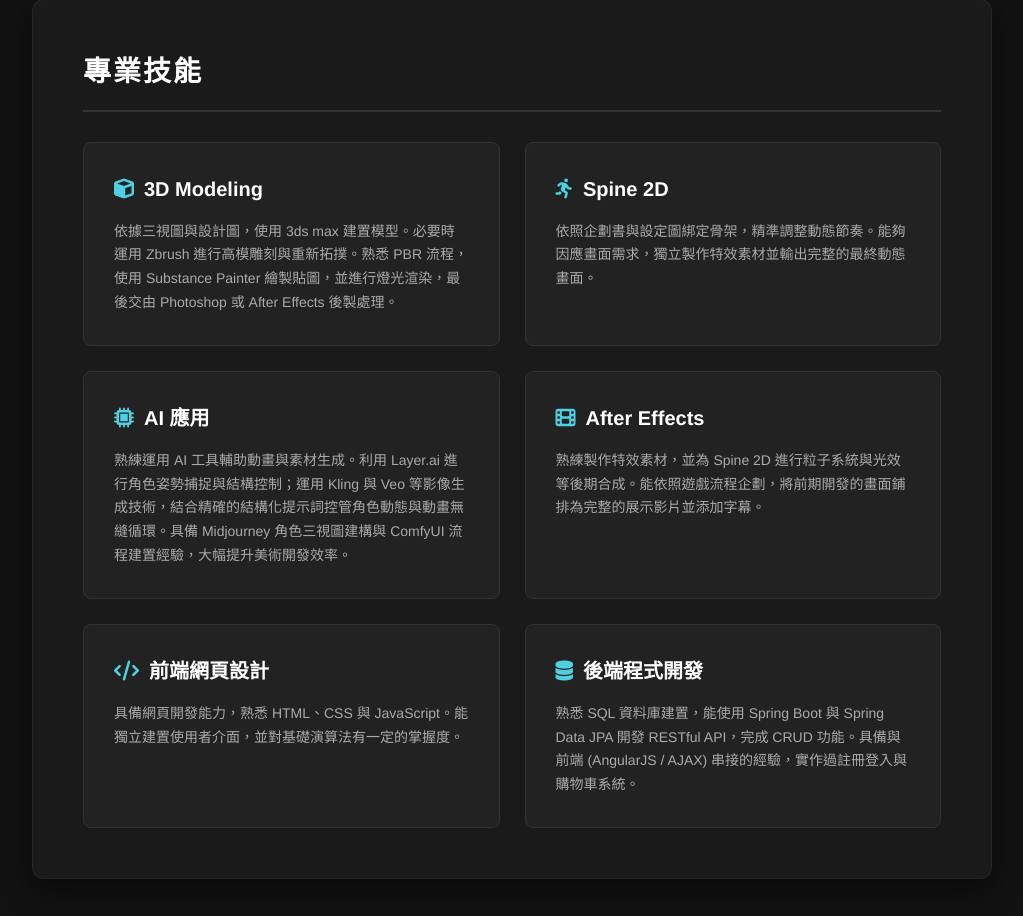
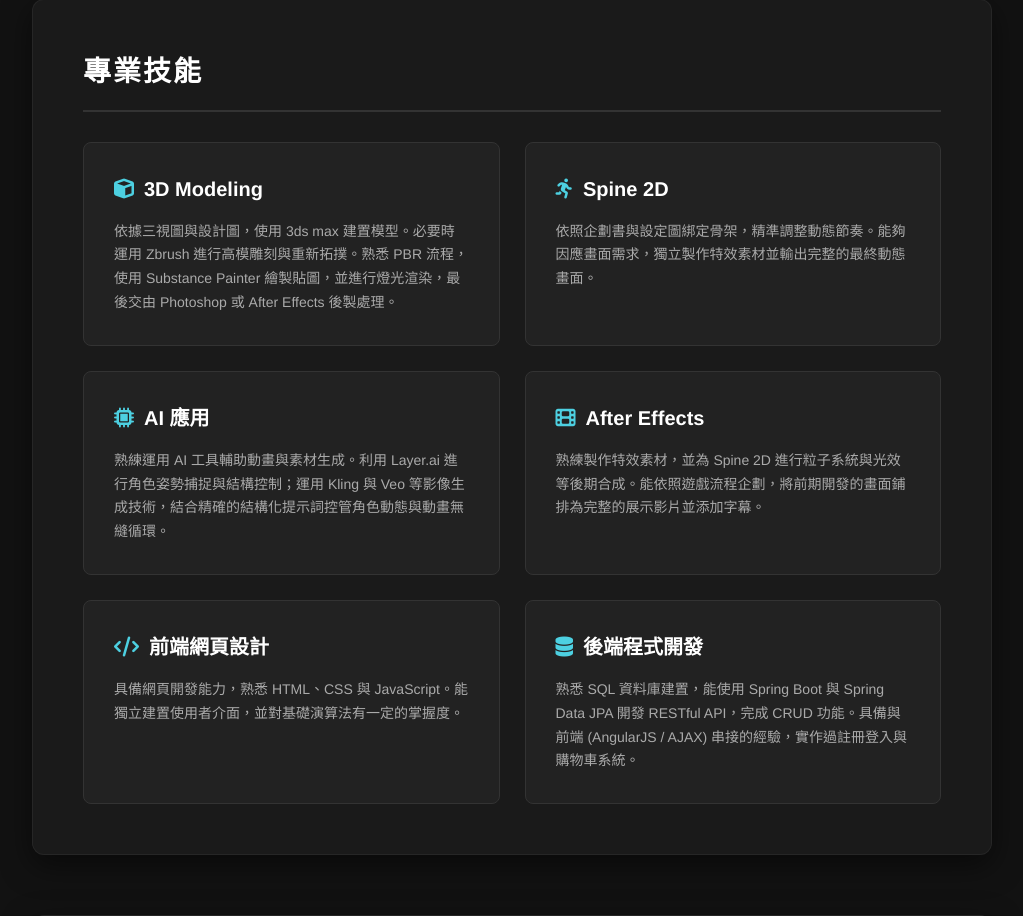
Before and after one commit to pushincoa/person, a Spring Boot app: page /about.html in a window 1280 px wide. Shown: the part 1187-2103 px from the top of the page, without its empty margins (128-1151 px from the left). Run offline with Spring Boot 4, Linux system fonts and the light colour scheme; some libraries are stand-ins or nearby versions.

Commit message:
Simplify AI application description in about.html
Removed specific details about AI tools and experience to streamline the content.

```diff
--- a/src/main/resources/static/about.html
+++ b/src/main/resources/static/about.html
@@ -313,7 +313,7 @@
 
                 <div class="skill-card">
                     <h3 class="skill-name"><i class="fa-solid fa-microchip"></i> AI 應用</h3>
-                    <p>熟練運用 AI 工具輔助動畫與素材生成。利用 Layer.ai 進行角色姿勢捕捉與結構控制；運用 Kling 與 Veo 等影像生成技術，結合精確的結構化提示詞控管角色動態與動畫無縫循環。具備 Midjourney 角色三視圖建構與 ComfyUI 流程建置經驗，大幅提升美術開發效率。</p>
+                    <p>熟練運用 AI 工具輔助動畫與素材生成。利用 Layer.ai 進行角色姿勢捕捉與結構控制；運用 Kling 與 Veo 等影像生成技術，結合精確的結構化提示詞控管角色動態與動畫無縫循環。</p>
                 </div>
 
                 <div class="skill-card">
```
